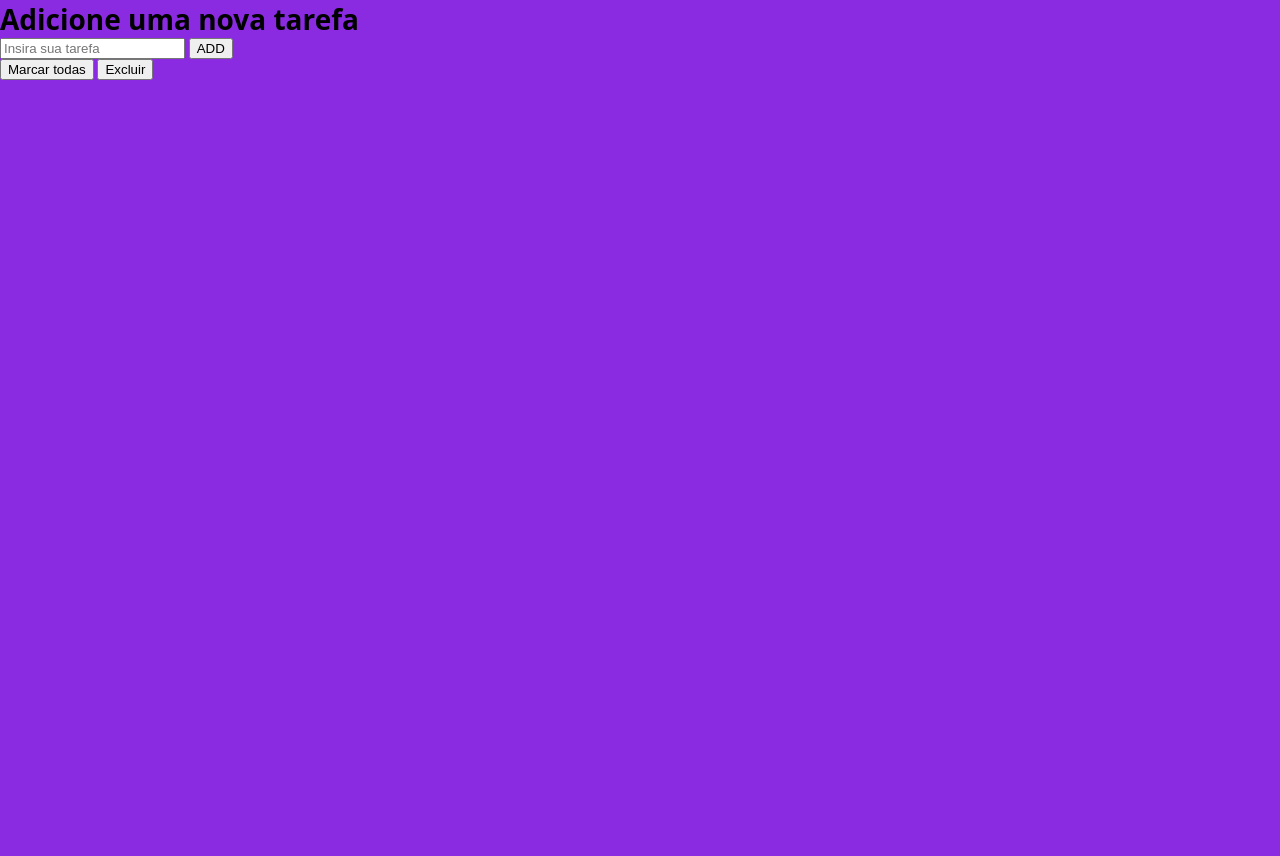
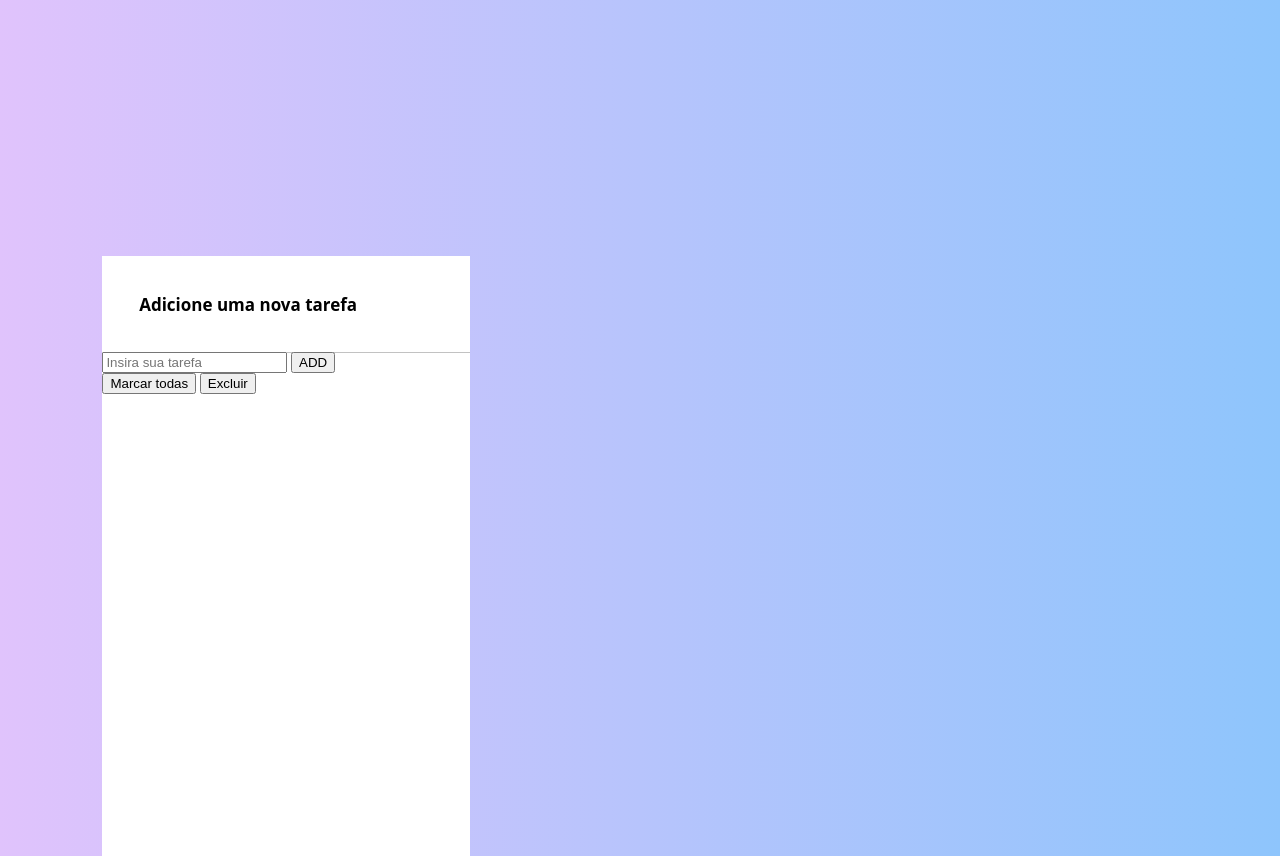
Before and after one commit to simana30/to-do-list, a plain HTML site: page index.html in a window 1280 px wide. Before the commit the page ends 800 px from the top, so only its background shows below. Drawn offline with Linux system fonts and the light colour scheme.

Commit message:
feito o inicio do css, id listaContainer e h1

```diff
--- a/css/style.css
+++ b/css/style.css
@@ -6,37 +6,27 @@ body {
     font-family: 'Open Sans', sans-serif;
     font-size: 14px;
     margin: 0;
-    background-color: blueviolet
+    background-image: linear-gradient(to right, #e0c3fc, #8ec5fc);
 }
-.listaContainer {
+
+#listaContainer{
+    min-height: 75vh;
+    max-width: 46vh;
+    margin-right: 8%;
+    margin-top: 20%;
+    margin-left: 8%;
+    background-color: white;
 
 }
 
-h1 {
+h1{
+    min-width: 20vh;
+    min-height: 12vh;
+    font-size: 17px;
+    padding-left: 10%;
+    padding-right: 10%;
+    display: flex;
+    align-items: center;
+    box-shadow: 0px 1px rgba(0,0,0,0.24);
 
 }
-
-input {
-
-
-}
-
-.btnAdd {
-
-
-}
-
-.tarefa {
-
-
-}
-
-
-.btn {
-
-
-}
-
-@media(min-width: 400px) {
-
-}
```
